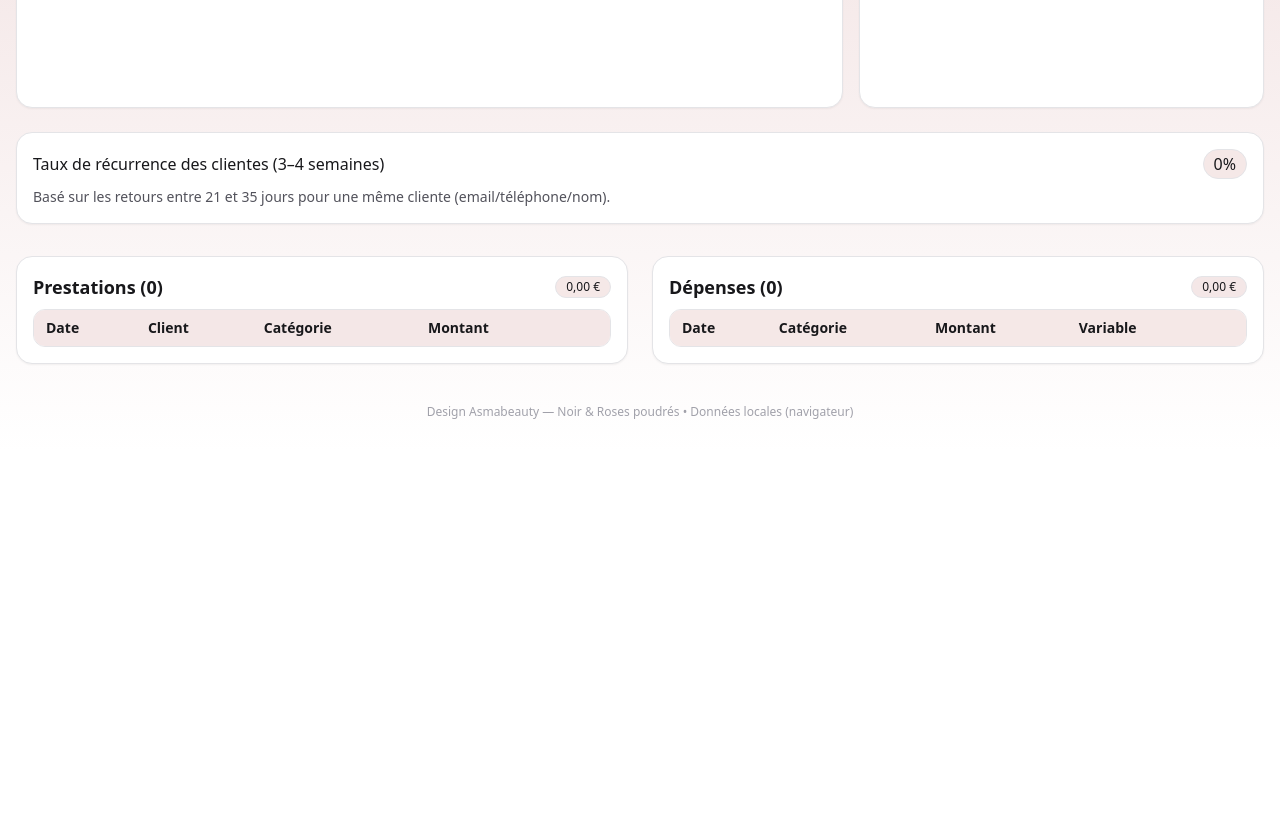
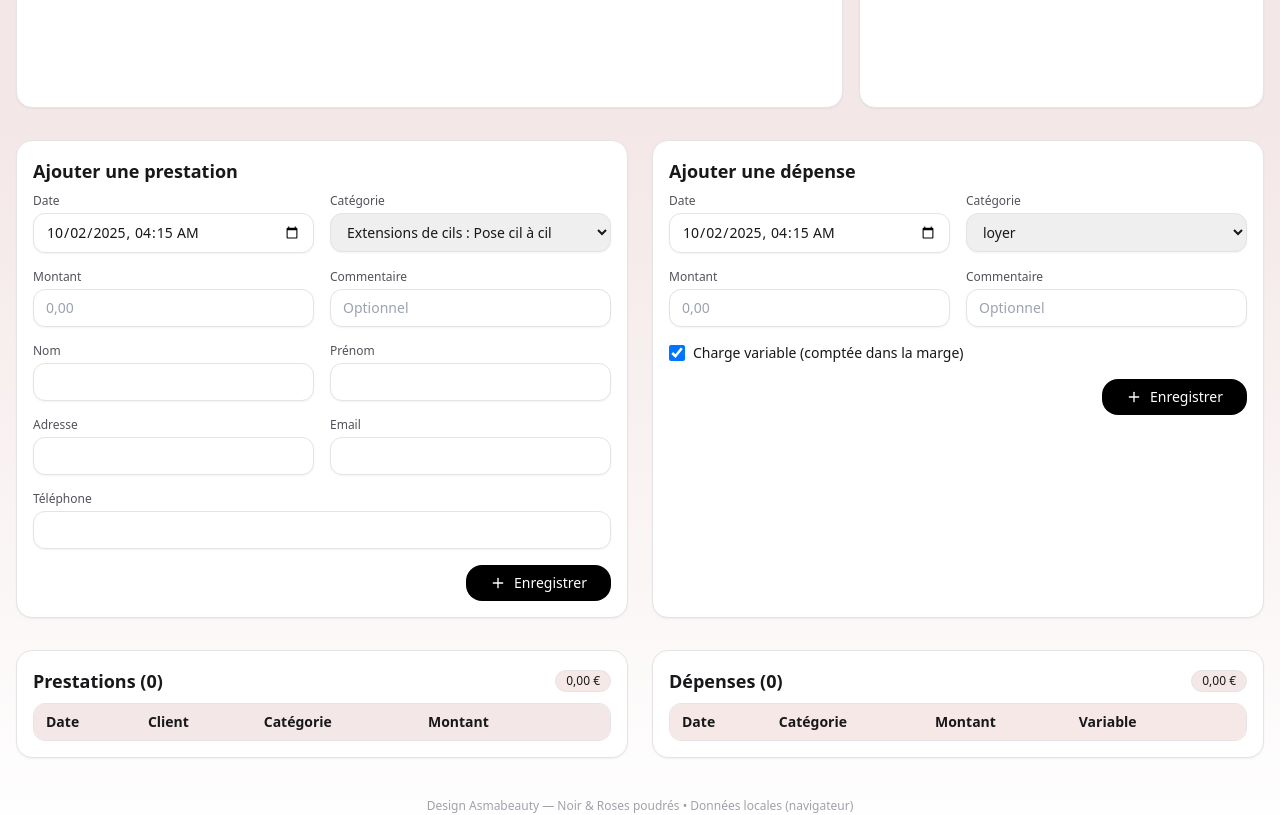
Before and after one commit to oussam12/esmabeauty-dashboard-2, a Next.js app: page / in a window 1280 px wide. Shown: the part 600-1415 px from the top of the page. Before the commit the page ends 1052 px from the top, so only its background shows below. Built offline with nearby package versions, Linux system fonts and the light colour scheme.

Commit message:
Update AsmabeautyDashboard.jsx

```diff
--- a/components/AsmabeautyDashboard.jsx
+++ b/components/AsmabeautyDashboard.jsx
@@ -6,8 +6,10 @@ import {
   PieChart, Pie, Cell, Legend
 } from "recharts";
 
+/* Palette Asmabeauty */
 const AB = { black:"#000000", rosePoudre:"#F5E8E7", roseNude:"#F4E7E7" };
 
+/* Catégories */
 const CAT_PRESTATIONS = [
   "Extensions de cils : Pose cil à cil",
   "Extensions de cils : poses légères",
@@ -24,6 +26,7 @@ const CAT_DEPENSES = [
   "meta ads","meta verified","autres"
 ];
 
+/* Storage + helpers */
 const LS_KEY = "asmabeauty-data-v1";
 const fmtEur = (n)=> (n||0).toLocaleString("fr-FR",{style:"currency",currency:"EUR"});
 
@@ -35,13 +38,15 @@ const startOfYear=(d)=>{const x=new Date(d.getFullYear(), 0, 1);x.setHours(0,0,0
 const endOfYear=(d)=>{const x=new Date(d.getFullYear(), 11, 31);x.setHours(23,59,59,999);return x;};
 
 export default function AsmabeautyDashboard(){
+  /* Données locales */
   const [data, setData] = useState(()=>{
-    try{ const raw=localStorage.getItem(LS_KEY); return raw? JSON.parse(raw):{prestations:[], depenses:[]}; }
+    try{ const raw=typeof window!=="undefined" && localStorage.getItem(LS_KEY); return raw? JSON.parse(raw):{prestations:[], depenses:[]}; }
     catch{ return {prestations:[], depenses:[]}; }
   });
-  useEffect(()=>{ localStorage.setItem(LS_KEY, JSON.stringify(data)); }, [data]);
+  useEffect(()=>{ if (typeof window!=="undefined") localStorage.setItem(LS_KEY, JSON.stringify(data)); }, [data]);
 
-  const [vue, setVue] = useState("mois");
+  /* Filtre de période */
+  const [vue, setVue] = useState("mois"); // "jour" | "mois" | "annee"
   const [dateRef, setDateRef] = useState(()=> new Date());
   const periode = useMemo(()=>{
     const d=dateRef;
@@ -51,20 +56,25 @@ export default function AsmabeautyDashboard(){
   },[vue,dateRef]);
   const inPeriode = (iso)=>{ const t=new Date(iso).getTime(); return t>=periode.from.getTime() && t<=periode.to.getTime(); };
 
+  /* Découpes période */
   const prestationsPeriode = useMemo(()=> data.prestations.filter(p=> inPeriode(p.date)), [data.prestations,periode]);
   const depensesPeriode = useMemo(()=> data.depenses.filter(d=> inPeriode(d.date)), [data.depenses,periode]);
 
+  /* KPI */
   const caTotal = useMemo(()=> prestationsPeriode.reduce((s,p)=> s + (p.montant||0), 0), [prestationsPeriode]);
   const nbPrestations = prestationsPeriode.length;
   const panierMoyen = nbPrestations? caTotal/nbPrestations:0;
   const chargesVariables = depensesPeriode.filter(d=> d.variable).reduce((s,d)=> s+d.montant, 0);
   const margeNette = caTotal - chargesVariables;
 
+  /* CA vs mois précédent (affiché seulement en vue "mois") */
   const {prevLabel, prevCA} = useMemo(()=>{
     if(vue!=="mois") return {prevLabel:null, prevCA:null};
     const prev = new Date(dateRef.getFullYear(), dateRef.getMonth()-1, 15);
     const from = startOfMonth(prev).getTime(); const to = endOfMonth(prev).getTime();
-    const ca = data.prestations.filter(p=>{ const t=new Date(p.date).getTime(); return t>=from && t<=to; }).reduce((s,p)=>s+(p.montant||0),0);
+    const ca = data.prestations
+      .filter(p=>{ const t=new Date(p.date).getTime(); return t>=from && t<=to; })
+      .reduce((s,p)=>s+(p.montant||0),0);
     return { prevLabel: prev.toLocaleDateString("fr-FR",{month:"long",year:"numeric"}), prevCA: ca };
   },[vue,dateRef,data.prestations]);
   const caDeltaPct = useMemo(()=>{
@@ -73,6 +83,7 @@ export default function AsmabeautyDashboard(){
     return ((caTotal - prevCA)/prevCA)*100;
   },[caTotal,prevCA]);
 
+  /* Répartition par prestation (pie) */
   const repartition = useMemo(()=>{
     const map=new Map();
     prestationsPeriode.forEach(p=> map.set(p.categorie,(map.get(p.categorie)||0)+p.montant));
@@ -80,6 +91,7 @@ export default function AsmabeautyDashboard(){
     return Array.from(map.entries()).map(([name,value])=>({name,value,pct:Math.round((value/total)*100)}));
   },[prestationsPeriode]);
 
+  /* Taux de récurrence (retour entre 21 et 35 jours) */
   const tauxRecurrence = useMemo(()=>{
     const byClient=new Map();
     data.prestations.forEach(p=>{
@@ -91,11 +103,15 @@ export default function AsmabeautyDashboard(){
     let rec=0, tot=0;
     byClient.forEach(arr=>{
       arr.sort((a,b)=>a-b); tot+=1;
-      for(let i=1;i<arr.length;i++){ const d=Math.abs(arr[i]-arr[i-1])/(1000*60*60*24); if(d>=21 && d<=35){rec+=1; break;} }
+      for(let i=1;i<arr.length;i++){
+        const d=Math.abs(arr[i]-arr[i-1])/(1000*60*60*24);
+        if(d>=21 && d<=35){rec+=1; break;}
+      }
     });
     return tot? Math.round((rec/tot)*100):0;
   },[data.prestations]);
 
+  /* Série CA pour graphe barres */
   const serieCA = useMemo(()=>{
     const map=new Map();
     prestationsPeriode.forEach(p=>{
@@ -108,17 +124,46 @@ export default function AsmabeautyDashboard(){
     return Array.from(map.entries()).map(([name, montant])=>({name, montant}));
   },[prestationsPeriode, vue]);
 
-  const [formP,setFormP]=useState({date:new Date().toISOString(), nom:"",prenom:"",adresse:"",email:"",telephone:"",categorie:CAT_PRESTATIONS[0],montant:"",commentaire:""});
-  const [formD,setFormD]=useState({date:new Date().toISOString(), categorie:CAT_DEPENSES[0], montant:"", commentaire:"", variable:true});
+  /* Formulaires */
+  const [formP,setFormP]=useState({
+    date:new Date().toISOString(),
+    nom:"",prenom:"",adresse:"",email:"",telephone:"",
+    categorie:CAT_PRESTATIONS[0],
+    montant:"",commentaire:""
+  });
+  const [formD,setFormD]=useState({
+    date:new Date().toISOString(),
+    categorie:CAT_DEPENSES[0],
+    montant:"", commentaire:"", variable:true
+  });
 
+  /* Actions */
   const addPrestation=(e)=>{e.preventDefault();
-    const v={id:crypto.randomUUID?.()||Math.random().toString(36).slice(2), date:formP.date, client:{nom:formP.nom,prenom:formP.prenom,adresse:formP.adresse,email:formP.email,telephone:formP.telephone}, categorie:formP.categorie, montant:parseFloat(formP.montant||"0"), commentaire:formP.commentaire};
-    setData(d=>({...d, prestations:[v,...d.prestations]})); setFormP({...formP, montant:"", commentaire:""});
+    const v={
+      id:crypto.randomUUID?.()||Math.random().toString(36).slice(2),
+      date:formP.date,
+      client:{nom:formP.nom,prenom:formP.prenom,adresse:formP.adresse,email:formP.email,telephone:formP.telephone},
+      categorie:formP.categorie,
+      montant:parseFloat(formP.montant||"0"),
+      commentaire:formP.commentaire
+    };
+    setData(d=>({...d, prestations:[v,...d.prestations]}));
+    setFormP({...formP, montant:"", commentaire:""});
   };
+
   const addDepense=(e)=>{e.preventDefault();
-    const v={id:crypto.randomUUID?.()||Math.random().toString(36).slice(2), date:formD.date, categorie:formD.categorie, montant:parseFloat(formD.montant||"0"), commentaire:formD.commentaire, variable:!!formD.variable};
-    setData(d=>({...d, depenses:[v,...d.depenses]})); setFormD({...formD, montant:"", commentaire:""});
+    const v={
+      id:crypto.randomUUID?.()||Math.random().toString(36).slice(2),
+      date:formD.date,
+      categorie:formD.categorie,
+      montant:parseFloat(formD.montant||"0"),
+      commentaire:formD.commentaire,
+      variable:!!formD.variable
+    };
+    setData(d=>({...d, depenses:[v,...d.depenses]}));
+    setFormD({...formD, montant:"", commentaire:""});
   };
+
   const delP=(id)=> setData(d=>({...d, prestations:d.prestations.filter(p=>p.id!==id)}));
   const delD=(id)=> setData(d=>({...d, depenses:d.depenses.filter(p=>p.id!==id)}));
 
@@ -127,13 +172,17 @@ export default function AsmabeautyDashboard(){
       ...data.prestations.map(p=>["prestation",p.date,p.categorie,p.montant,p.client?.nom||"",p.client?.prenom||"",p.client?.adresse||"",p.client?.email||"",p.client?.telephone||"",p.commentaire||"",""]),
       ...data.depenses.map(d=>["depense",d.date,d.categorie,d.montant,"","","","","",d.commentaire||"",d.variable?"oui":"non"])
     ];
-    const csv=rows.map(r=>r.map(v=>`"${String(v??"").replaceAll('"','""')}"`).join(",")).join("\\n");
+    const csv=rows.map(r=>r.map(v=>`"${String(v??"").replaceAll('"','""')}"`).join(",")).join("\n");
     const blob=new Blob([csv],{type:"text/csv;charset=utf-8;"});
-    const url=URL.createObjectURL(blob); const a=document.createElement("a"); a.href=url; a.download=`asmabeauty_export_${new Date().toISOString().slice(0,10)}.csv`; a.click(); URL.revokeObjectURL(url);
+    const url=URL.createObjectURL(blob);
+    const a=document.createElement("a"); a.href=url; a.download=`asmabeauty_export_${new Date().toISOString().slice(0,10)}.csv`; a.click();
+    URL.revokeObjectURL(url);
   };
 
+  /* UI */
   return (
     <div className="mx-auto max-w-7xl px-4 py-8">
+      {/* Header */}
       <header className="mb-6 flex items-center justify-between">
         <div className="flex items-center gap-3">
           <img src="/asmabeauty-logo.svg" alt="Asmabeauty" className="h-10 w-auto rounded-xl" />
@@ -147,6 +196,7 @@ export default function AsmabeautyDashboard(){
         </button>
       </header>
 
+      {/* Barre filtres */}
       <div className="mb-6 rounded-2xl border border-zinc-200 bg-white shadow-sm">
         <div className="flex flex-wrap items-center gap-3 p-4">
           <div className="flex rounded-2xl border border-zinc-200 p-1">
@@ -162,20 +212,32 @@ export default function AsmabeautyDashboard(){
             <span>{periode.label}</span>
           </div>
           <div className="ml-auto flex items-center gap-2">
-            <button onClick={()=> setDateRef(new Date())} className="rounded-2xl border border-zinc-200 bg-white px-3 py-2 text-sm shadow-sm hover:bg-zinc-50">Aujourd'hui</button>
+            <button onClick={()=> setDateRef(new Date())} className="rounded-2xl border border-zinc-200 bg-white px-3 py-2 text-sm shadow-sm hover:bg-zinc-50">Aujourd&apos;hui</button>
             <button onClick={()=> setDateRef(new Date(dateRef.getFullYear(), dateRef.getMonth() - (vue==="annee"?12:vue==="mois"?1:0), dateRef.getDate() - (vue==="jour"?1:0))) } className="rounded-2xl border border-zinc-200 bg-white px-3 py-2 text-sm shadow-sm hover:bg-zinc-50">◀</button>
             <button onClick={()=> setDateRef(new Date(dateRef.getFullYear(), dateRef.getMonth() + (vue==="annee"?12:vue==="mois"?1:0), dateRef.getDate() + (vue==="jour"?1:0))) } className="rounded-2xl border border-zinc-200 bg-white px-3 py-2 text-sm shadow-sm hover:bg-zinc-50">▶</button>
           </div>
         </div>
       </div>
 
+      {/* KPI */}
       <div className="grid grid-cols-1 gap-4 md:grid-cols-2 lg:grid-cols-4">
-        {[
-          {title:`CA ${vue==='mois'?'du mois':'de la période'}`, value:fmtEur(caTotal), extra:(prevCA!=null?`vs ${prevLabel}: ${Math.round(caDeltaPct)}%`:null)},
-          {title:"Nombre de prestations", value:nbPrestations, extra:"Total enregistré(s)"},
-          {title:"Panier moyen", value:fmtEur(panierMoyen), extra:"CA ÷ nb prestations"},
-          {title:"Marge nette (période)", value:fmtEur(margeNette), extra:"Recettes – charges variables"},
-        ].map((k,i)=>(
+        {[{
+          title:`CA ${vue==='mois'?'du mois':'de la période'}`,
+          value:fmtEur(caTotal),
+          extra:(prevCA!=null?`vs ${prevLabel}: ${Math.round(caDeltaPct)}%`:null)
+        },{
+          title:"Nombre de prestations",
+          value:nbPrestations,
+          extra:"Total enregistré(s)"
+        },{
+          title:"Panier moyen",
+          value:fmtEur(panierMoyen),
+          extra:"CA ÷ nb prestations"
+        },{
+          title:"Marge nette (période)",
+          value:fmtEur(margeNette),
+          extra:"Recettes – charges variables"
+        }].map((k,i)=>(
           <div key={i} className="rounded-2xl border border-zinc-200 bg-white p-4 shadow-sm">
             <div className="text-sm text-zinc-500">{k.title}</div>
             <div className="mt-1 text-3xl font-semibold text-black">{k.value}</div>
@@ -184,6 +246,7 @@ export default function AsmabeautyDashboard(){
         ))}
       </div>
 
+      {/* Graphiques */}
       <div className="mt-6 grid grid-cols-1 gap-4 lg:grid-cols-3">
         <div className="rounded-2xl border border-zinc-200 bg-white p-4 shadow-sm lg:col-span-2">
           <div className="mb-2 font-medium">Évolution du CA ({periode.label})</div>
@@ -214,15 +277,95 @@ export default function AsmabeautyDashboard(){
         </div>
       </div>
 
-      <div className="mt-6 rounded-2xl border border-zinc-200 bg-white p-4 shadow-sm">
-        <div className="flex items-center justify-between">
-          <div className="font-medium">Taux de récurrence des clientes (3–4 semaines)</div>
-          <span className="inline-flex items-center rounded-full border border-zinc-200 bg-[#F5E8E7] px-2.5 py-0.5 text-base">{tauxRecurrence}%</span>
+      {/* Formulaires */}
+      <div className="mt-8 grid grid-cols-1 gap-6 lg:grid-cols-2">
+        {/* Prestations */}
+        <div className="rounded-2xl border border-zinc-200 bg-white p-4 shadow-sm">
+          <div className="mb-2 text-lg font-semibold">Ajouter une prestation</div>
+          <form onSubmit={addPrestation} className="space-y-4">
+            <div className="grid grid-cols-1 gap-4 md:grid-cols-2">
+              <div>
+                <label className="mb-1 block text-xs font-medium text-zinc-600">Date</label>
+                <input type="datetime-local" className="w-full rounded-xl border border-zinc-200 px-3 py-2 text-sm shadow-sm"
+                  value={new Date(formP.date).toISOString().slice(0,16)} onChange={(e)=> setFormP({ ...formP, date: new Date(e.target.value).toISOString() })} />
+              </div>
+              <div>
+                <label className="mb-1 block text-xs font-medium text-zinc-600">Catégorie</label>
+                <select className="w-full rounded-xl border border-zinc-200 px-3 py-2 text-sm shadow-sm"
+                  value={formP.categorie} onChange={(e)=> setFormP({ ...formP, categorie:e.target.value })}>
+                  {CAT_PRESTATIONS.map(c=> <option key={c} value={c}>{c}</option>)}
+                </select>
+              </div>
+              <div>
+                <label className="mb-1 block text-xs font-medium text-zinc-600">Montant</label>
+                <input type="number" step="0.01" className="w-full rounded-xl border border-zinc-200 px-3 py-2 text-sm shadow-sm"
+                  value={formP.montant} onChange={(e)=> setFormP({ ...formP, montant:e.target.value })} placeholder="0,00" />
+              </div>
+              <div>
+                <label className="mb-1 block text-xs font-medium text-zinc-600">Commentaire</label>
+                <input className="w-full rounded-xl border border-zinc-200 px-3 py-2 text-sm shadow-sm"
+                  value={formP.commentaire} onChange={(e)=> setFormP({ ...formP, commentaire:e.target.value })} placeholder="Optionnel" />
+              </div>
+            </div>
+            <div className="grid grid-cols-1 gap-4 md:grid-cols-2">
+              <div><label className="mb-1 block text-xs font-medium text-zinc-600">Nom</label><input className="w-full rounded-xl border border-zinc-200 px-3 py-2 text-sm shadow-sm" value={formP.nom} onChange={(e)=> setFormP({ ...formP, nom:e.target.value })} /></div>
+              <div><label className="mb-1 block text-xs font-medium text-zinc-600">Prénom</label><input className="w-full rounded-xl border border-zinc-200 px-3 py-2 text-sm shadow-sm" value={formP.prenom} onChange={(e)=> setFormP({ ...formP, prenom:e.target.value })} /></div>
+              <div><label className="mb-1 block text-xs font-medium text-zinc-600">Adresse</label><input className="w-full rounded-xl border border-zinc-200 px-3 py-2 text-sm shadow-sm" value={formP.adresse} onChange={(e)=> setFormP({ ...formP, adresse:e.target.value })} /></div>
+              <div><label className="mb-1 block text-xs font-medium text-zinc-600">Email</label><input type="email" className="w-full rounded-xl border border-zinc-200 px-3 py-2 text-sm shadow-sm" value={formP.email} onChange={(e)=> setFormP({ ...formP, email:e.target.value })} /></div>
+              <div className="md:col-span-2"><label className="mb-1 block text-xs font-medium text-zinc-600">Téléphone</label><input className="w-full rounded-xl border border-zinc-200 px-3 py-2 text-sm shadow-sm" value={formP.telephone} onChange={(e)=> setFormP({ ...formP, telephone:e.target.value })} /></div>
+            </div>
+            <div className="flex justify-end">
+              <button type="submit" className="inline-flex items-center gap-2 rounded-2xl bg-black px-6 py-2 text-sm font-medium text-white hover:bg-zinc-900">
+                <Plus className="h-4 w-4" /> Enregistrer
+              </button>
+            </div>
+          </form>
         </div>
-        <p className="mt-2 text-sm text-zinc-600">Basé sur les retours entre 21 et 35 jours pour une même cliente (email/téléphone/nom).</p>
+
+        {/* Dépenses */}
+        <div className="rounded-2xl border border-zinc-200 bg-white p-4 shadow-sm">
+          <div className="mb-2 text-lg font-semibold">Ajouter une dépense</div>
+          <form onSubmit={addDepense} className="space-y-4">
+            <div className="grid grid-cols-1 gap-4 md:grid-cols-2">
+              <div>
+                <label className="mb-1 block text-xs font-medium text-zinc-600">Date</label>
+                <input type="datetime-local" className="w-full rounded-xl border border-zinc-200 px-3 py-2 text-sm shadow-sm"
+                  value={new Date(formD.date).toISOString().slice(0,16)} onChange={(e)=> setFormD({ ...formD, date: new Date(e.target.value).toISOString() })} />
+              </div>
+              <div>
+                <label className="mb-1 block text-xs font-medium text-zinc-600">Catégorie</label>
+                <select className="w-full rounded-xl border border-zinc-200 px-3 py-2 text-sm shadow-sm"
+                  value={formD.categorie} onChange={(e)=> setFormD({ ...formD, categorie:e.target.value })}>
+                  {CAT_DEPENSES.map(c=> <option key={c} value={c}>{c}</option>)}
+                </select>
+              </div>
+              <div>
+                <label className="mb-1 block text-xs font-medium text-zinc-600">Montant</label>
+                <input type="number" step="0.01" className="w-full rounded-xl border border-zinc-200 px-3 py-2 text-sm shadow-sm"
+                  value={formD.montant} onChange={(e)=> setFormD({ ...formD, montant:e.target.value })} placeholder="0,00" />
+              </div>
+              <div>
+                <label className="mb-1 block text-xs font-medium text-zinc-600">Commentaire</label>
+                <input className="w-full rounded-xl border border-zinc-200 px-3 py-2 text-sm shadow-sm"
+                  value={formD.commentaire} onChange={(e)=> setFormD({ ...formD, commentaire:e.target.value })} placeholder="Optionnel" />
+              </div>
+              <label className="inline-flex cursor-pointer items-center gap-2 text-sm md:col-span-2">
+                <input type="checkbox" className="h-4 w-4" checked={!!formD.variable} onChange={(e)=> setFormD({ ...formD, variable:e.target.checked })} />
+                Charge variable (comptée dans la marge)
+              </label>
+            </div>
+            <div className="flex justify-end">
+              <button type="submit" className="inline-flex items-center gap-2 rounded-2xl bg-black px-6 py-2 text-sm font-medium text-white hover:bg-zinc-900">
+                <Plus className="h-4 w-4" /> Enregistrer
+              </button>
+            </div>
+          </form>
+        </div>
       </div>
 
+      {/* Tables */}
       <div className="mt-8 grid grid-cols-1 gap-6 lg:grid-cols-2">
+        {/* Liste prestations */}
         <div className="rounded-2xl border border-zinc-200 bg-white p-4 shadow-sm">
           <div className="mb-2 flex items-center justify-between">
             <div className="text-lg font-semibold">Prestations ({prestationsPeriode.length})</div>
@@ -258,6 +401,7 @@ export default function AsmabeautyDashboard(){
           </div>
         </div>
 
+        {/* Liste dépenses */}
         <div className="rounded-2xl border border-zinc-200 bg-white p-4 shadow-sm">
           <div className="mb-2 flex items-center justify-between">
             <div className="text-lg font-semibold">Dépenses ({depensesPeriode.length})</div>
@@ -296,6 +440,7 @@ export default function AsmabeautyDashboard(){
         </div>
       </div>
 
+      {/* Pied de page */}
       <footer className="mt-10 text-center text-xs text-zinc-400">
         Design Asmabeauty — Noir & Roses poudrés • Données locales (navigateur)
       </footer>
```
